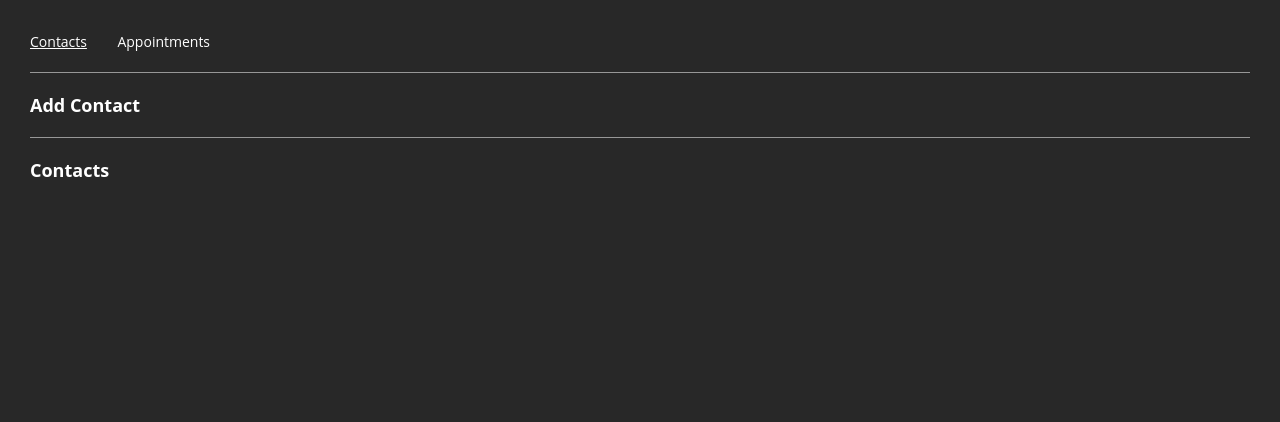
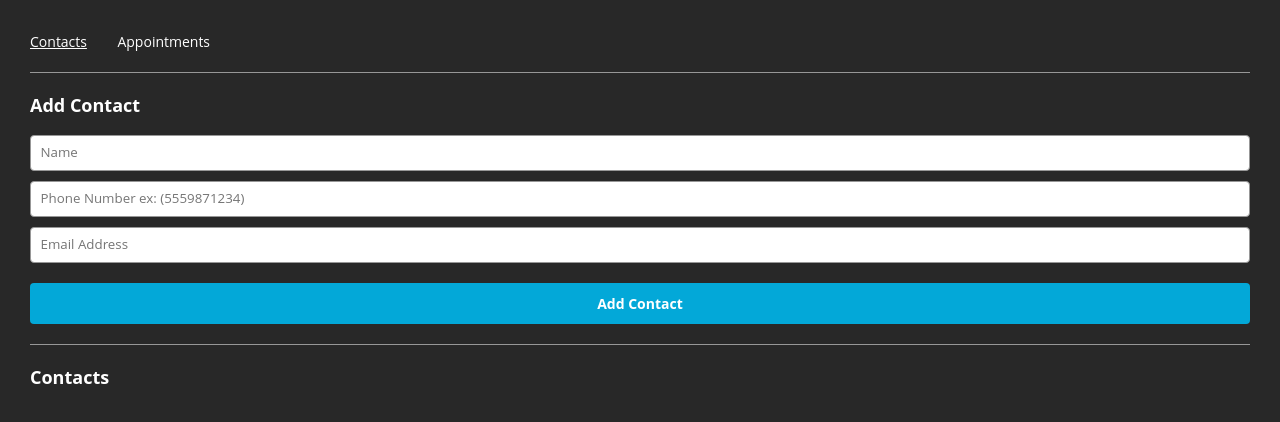
Before and after one commit to hazeltonbw/appointment_planner, a React (Create React App) app: page /contacts in a window 1280 px wide. Shown: the top 422 px of the page. Built offline with nearby package versions, Linux system fonts and the light colour scheme.

Commit message:
contact form, contact page

```diff
--- a/public/index.css
+++ b/public/index.css
@@ -30,9 +30,6 @@ h2 {
   margin-bottom: 18px;
 }
 
-section {
-}
-
 hr {
   border: none;
   border-top: 1px solid #979797;
@@ -41,17 +38,23 @@ hr {
 
 input[type="submit"] {
   background: #03a8d8;
+  cursor: pointer;
   border-radius: 4px;
   color: #ffffff;
   font-weight: bold;
   font-size: 14px;
-  border: none;
+  border: 1px solid transparent;
   outline: none;
   padding: 10px 0;
   width: 100%;
   font-family: "Open Sans", sans-serif;
   margin-top: 10px;
   margin-bottom: 0px;
+}
+
+input[type="submit"]:active {
+  box-shadow: 0 0 5px #fff;
+  transform: translateY(5%);
 }
 
 input,
--- a/src/App.js
+++ b/src/App.js
@@ -4,7 +4,6 @@ import "./App.css";
 
 import { AppointmentsPage } from "./Containers/AppointmentsPage/AppointmentsPage";
 import { ContactsPage } from "./Containers/ContactsPage/ContactsPage";
-import { TileList } from "../src/Components/TileList/TileList";
 
 function App() {
   const ROUTES = {
@@ -18,12 +17,33 @@ function App() {
   */
 
   const [contacts, setContacts] = useState([]);
-  const [appointments, setAppointments] = useState([]);
 
   /*
   Implement functions to add data to
   contacts and appointments
   */
+  const addContact = (name, phone, email) => {
+    const newContact = {
+      name: name,
+      phone: phone,
+      email: email,
+    };
+
+    setContacts((prev) => [...prev, newContact]);
+  };
+
+  const [appointments, setAppointments] = useState([]);
+
+  const addAppointment = (title, contact, date, time) => {
+    const newAppointment = {
+      title: title,
+      contact: contact,
+      date: date,
+      time: time,
+    };
+
+    setAppointments((prev) => [...prev, newAppointment]);
+  };
 
   return (
     <>
@@ -42,11 +62,15 @@ function App() {
           </Route>
           <Route path={ROUTES.CONTACTS}>
             {/* Add props to ContactsPage */}
-            <ContactsPage />
+            <ContactsPage contacts={contacts} addContact={addContact} />
           </Route>
           <Route path={ROUTES.APPOINTMENTS}>
             {/* Add props to AppointmentsPage */}
-            <AppointmentsPage />
+            <AppointmentsPage
+              appointments={appointments}
+              addAppointment={addAppointment}
+              contacts={contacts}
+            />
           </Route>
         </Switch>
       </main>
--- a/src/Components/ContactForm/ContactForm.js
+++ b/src/Components/ContactForm/ContactForm.js
@@ -7,9 +7,39 @@ export const ContactForm = ({
   setPhone,
   email,
   setEmail,
-  handleSubmit
+  handleSubmit,
 }) => {
   return (
-    ContactForm
+    <div className="form">
+      <form onSubmit={handleSubmit}>
+        <input
+          type="text"
+          name="name"
+          placeholder="Name"
+          id="Name"
+          value={name}
+          onChange={(e) => setName(e.target.value)}
+        />
+        <input
+          type="tel"
+          name="phone"
+          id="phone"
+          placeholder="Phone Number ex: (5559871234)"
+          pattern="^[1-9][0-9]{2}[1-9][0-9]{2}[0-9]{4}$"
+          maxLength="10"
+          value={phone}
+          onChange={(e) => setPhone(e.target.value)}
+        />
+        <input
+          type="email"
+          name="email"
+          id="email"
+          value={email}
+          placeholder="Email Address"
+          onChange={(e) => setEmail(e.target.value)}
+        />
+        <input type="submit" name="submit" id="submit" value="Add Contact" />
+      </form>
+    </div>
   );
 };
--- a/src/Containers/ContactsPage/ContactsPage.js
+++ b/src/Containers/ContactsPage/ContactsPage.js
@@ -1,10 +1,17 @@
-import React from "react";
-
-export const ContactsPage = () => {
+import React, { useState, useEffect } from "react";
+import { ContactForm } from "../../Components/ContactForm/ContactForm";
+import { TileList } from "../../Components/TileList/TileList";
+import PropTypes from "prop-types";
+export const ContactsPage = (props) => {
   /*
   Define state variables for
   contact info and duplicate check
   */
+
+  const [name, setName] = useState("");
+  const [phone, setPhone] = useState("");
+  const [email, setEmail] = useState("");
+  const [duplicate, setDuplicate] = useState(false);
 
   const handleSubmit = (e) => {
     e.preventDefault();
@@ -12,22 +19,50 @@ export const ContactsPage = () => {
     Add contact info and clear data
     if the contact name is not a duplicate
     */
+    if (!duplicate) {
+      props.addContact(name, phone, email);
+      setName("");
+      setPhone("");
+      setEmail("");
+    }
   };
 
   /*
   Using hooks, check for contact name in the
   contacts array variable in props
   */
+  useEffect(() => {
+    const dupe =
+      props.contacts.find((contact) => contact.name === name) === undefined
+        ? false
+        : true;
+    setDuplicate(dupe);
+  }, [name]);
 
   return (
     <div>
       <section>
         <h2>Add Contact</h2>
+        <ContactForm
+          name={name}
+          phone={phone}
+          email={email}
+          setName={setName}
+          setPhone={setPhone}
+          setEmail={setEmail}
+          handleSubmit={handleSubmit}
+        />
       </section>
       <hr />
       <section>
         <h2>Contacts</h2>
+        <TileList />
       </section>
     </div>
   );
 };
+
+ContactsPage.propTypes = {
+  contacts: PropTypes.array.isRequired,
+  addContact: PropTypes.func.isRequired,
+};
```
